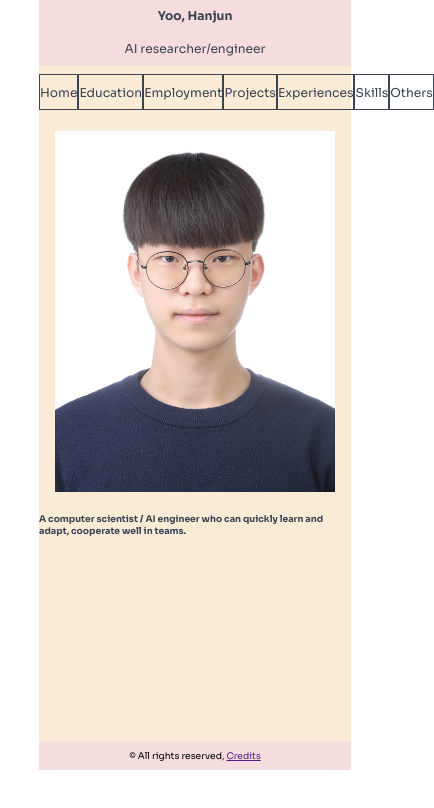
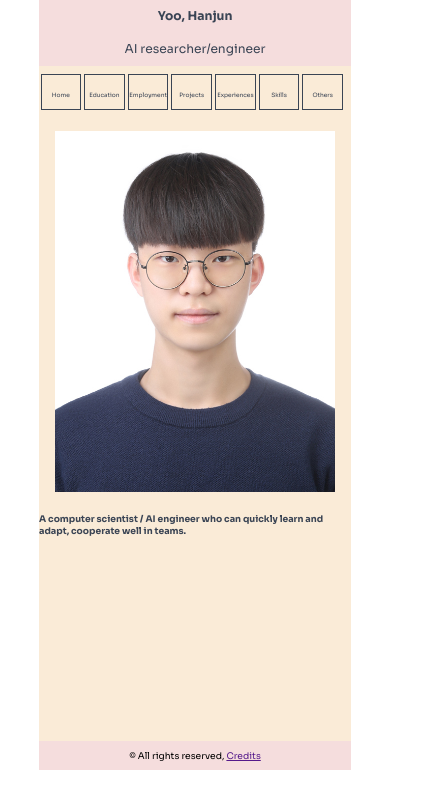
Before and after one commit to hjyu-bu/mp-1, a plain HTML site: page index.html in a window 390 px wide. Shown: the whole page, 434 px wide, since content can reach past the window. Drawn offline with Linux system fonts and the light colour scheme.

Commit message:
test-for-vercel-2

```diff
--- a/index.css
+++ b/index.css
@@ -155,12 +155,15 @@ main img{
     }
     nav ul{
         flex-direction: row;
-        max-width: 100%;
     }
     nav li{
         border: 1px #3a4454 solid;
-        margin: 1vh auto;
+        margin: 1vh 0.5%;
         padding: calc(0.5vh + 0.5vw) 0;
+        width: 13%;
+    }
+    nav a{
+        font-size: calc(2px + 1vw);
     }
     header h1, header p{
         text-align: center;
```
